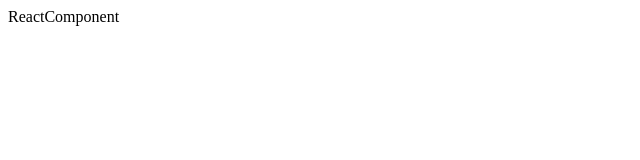
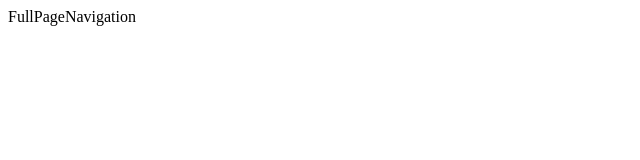
Before and after one commit to MapleMooseLabs/react-full-page-navigation, a React app: page / in a window 1280 px wide. Shown: the full height of the page, 0-640 px from the left. Built offline with nearby package versions, Linux system fonts and the light colour scheme.

Commit message:
updated component from boilerplate

```diff
--- /dev/null
+++ b/src/FullPageNavigation.js
@@ -0,0 +1,38 @@
+import React from 'react';
+
+export class FullPageNavigation extends React.Component {
+  constructor(props) {
+    super(props);
+  }
+  render() {
+    return (
+      <div>
+        FullPageNavigation
+      </div>
+    );
+  }
+}
+
+
+/**
+ * Navigation Section
+ */
+
+export class FullPageNavigationSection extends React.Component {
+
+  constructor(props) {
+    super(props);
+    this.state = {
+      active: false
+    };
+  }
+
+  render() {
+    console.log(this.props);
+    return (
+      <div>
+        FullPageNavigationSection
+      </div>
+    );
+  }
+}
--- a/src/ReactComponent.js
+++ /dev/null
@@ -1,15 +0,0 @@
-import React from 'react';
-
-export default class ReactComponent extends React.Component {
-  constructor(props) {
-    super(props);
-    this.state = { something: 'value' };
-  }
-  render() {
-    return (
-      <div>
-        ReactComponent
-      </div>
-    );
-  }
-}
--- a/src/index.js
+++ b/src/index.js
@@ -1,5 +1,5 @@
 import React from 'react';
 import ReactDOM from 'react-dom';
-import ReactComponent from './ReactComponent.js';
+import { FullPageNavigation } from './FullPageNavigation.js';
 
-ReactDOM.render(<ReactComponent />, document.getElementById('root'));
+ReactDOM.render(<FullPageNavigation />, document.getElementById('root'));
--- a/src/index.tpl.html
+++ b/src/index.tpl.html
@@ -3,7 +3,7 @@
   <head>
     <meta charset="utf-8">
     <meta http-equiv="x-ua-compatible" content="ie=edge">
-    <title>React Component</title>
+    <title>React Full Page Navigation</title>
     <meta name="description" content="React Component">
     <meta name="viewport" content="width=device-width, initial-scale=1">
   </head>
```
